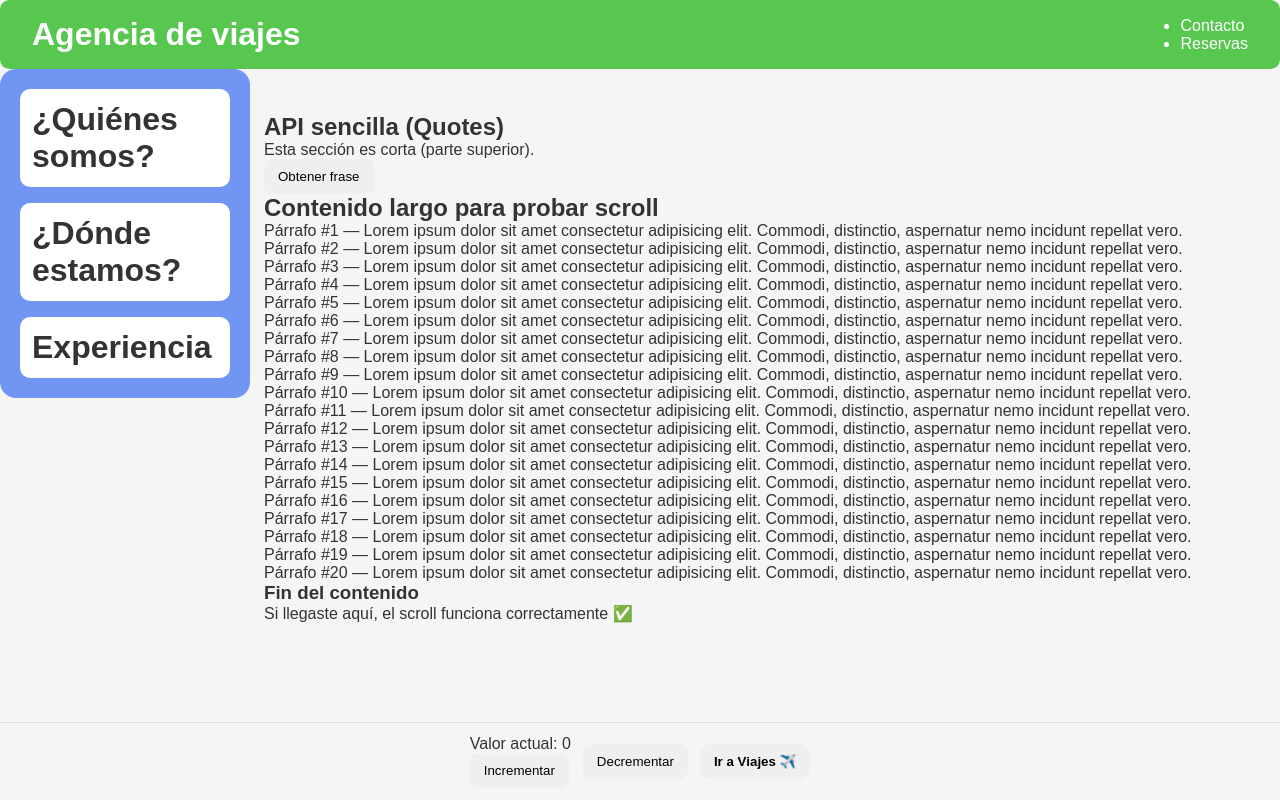
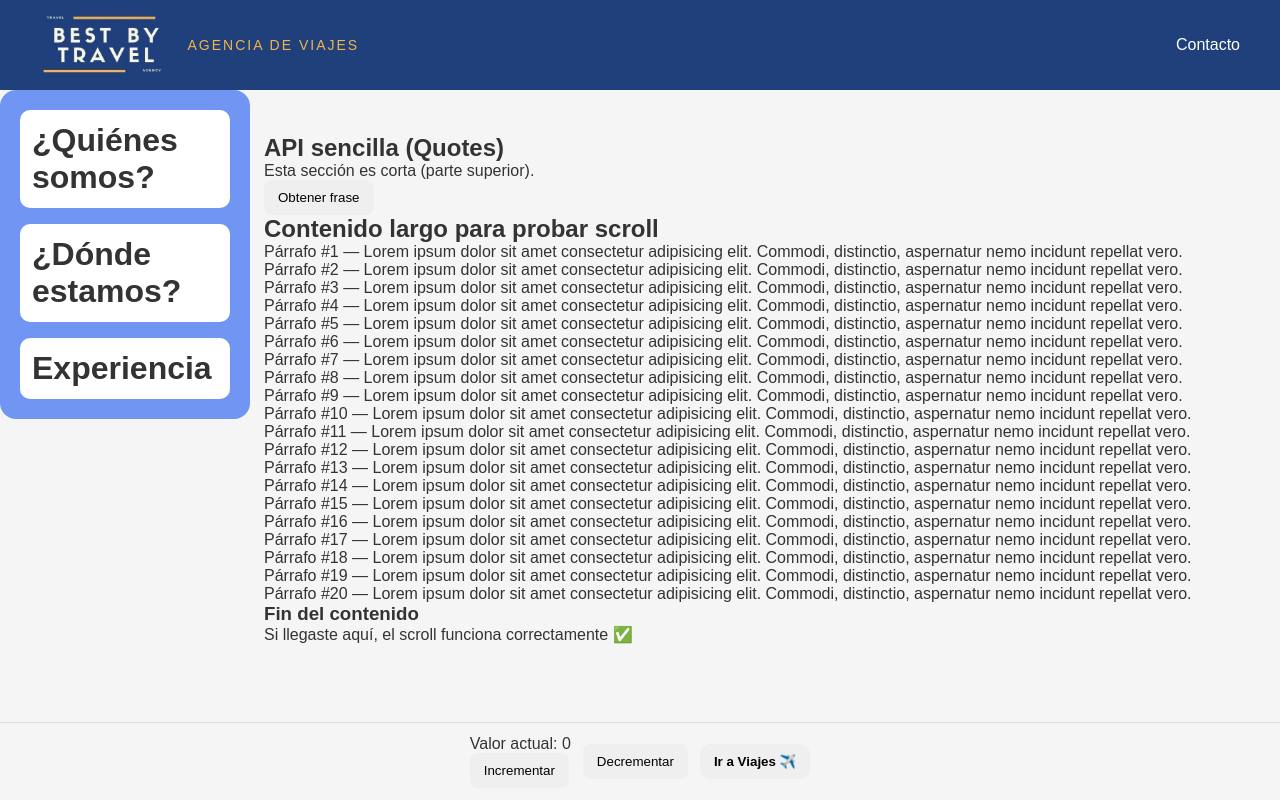
Before and after one commit to ignaciogmz99/react-vite-web, a React (Vite) app: page / in a window 1280 px wide. Built offline with nearby package versions, Linux system fonts and the light colour scheme.

Commit message:
Update navbar y pages viajes

```diff
--- a/src/Components/Footer.jsx
+++ b/src/Components/Footer.jsx
@@ -1,10 +1,19 @@
 import { useState } from "react";
-import { useNavigate } from "react-router-dom";
+import { useNavigate, useLocation } from "react-router-dom";
 import "./Footer.css";
 
 function Footer() {
   const [count, setCount] = useState(0);
   const navigate = useNavigate();
+  const location = useLocation();
+
+  const handleViajesClick = () => {
+    if (location.pathname === "/viajes") {
+      navigate("/");          // regresar a MainContent
+    } else {
+      navigate("/viajes");    // ir a Viajes
+    }
+  };
 
   return (
     <div className="footer">
@@ -18,8 +27,8 @@ function Footer() {
       </div>
 
       <div>
-        <button className="go-viajes" onClick={() => navigate("/viajes")}>
-          Ir a Viajes ✈️
+        <button className="go-viajes" onClick={handleViajesClick}>
+          {location.pathname === "/viajes" ? "Volver al Inicio 🏠" : "Ir a Viajes ✈️"}
         </button>
       </div>
     </div>
--- a/src/Components/Navbar.css
+++ b/src/Components/Navbar.css
@@ -1,10 +1,68 @@
-.container {
+:root {
+  --blue: #1f407a;
+  --gold: #f2b44c;
+  --white: #ffffff;
+}
+
+.navbar {
+  height: 90px;                 /* un poco más alto */
+  background-color: var(--blue);
   display: flex;
   justify-content: space-between;
   align-items: center;
-  padding: 16px 32px;
-  background-color: #18b50fb6;
-  color: white;
-  gap:40px;
-  border-radius: 0.25cm;
+  padding: 0 40px;
 }
+
+/* Izquierda */
+.navbar-left {
+  display: flex;
+  align-items: center;
+  gap: 20px;
+}
+
+/* LOGO GRANDE */
+.logo {
+  height: 65px;                 /* 👈 aquí lo hicimos grande */
+  width: auto;
+  object-fit: contain;
+}
+
+/* Texto debajo/side */
+.subtitle {
+  font-size: 14px;
+  color: var(--gold);
+  letter-spacing: 2px;
+  text-transform: uppercase;
+  font-weight: 500;
+}
+
+/* Menú */
+.navbar-menu {
+  list-style: none;
+  display: flex;
+  gap: 32px;
+  margin: 0;
+  padding: 0;
+}
+
+.navbar-menu li {
+  color: var(--white);
+  cursor: pointer;
+  font-weight: 500;
+  position: relative;
+}
+
+.navbar-menu li::after {
+  content: "";
+  position: absolute;
+  bottom: -6px;
+  left: 0;
+  width: 0%;
+  height: 2px;
+  background-color: var(--gold);
+  transition: width 0.3s ease;
+}
+
+.navbar-menu li:hover::after {
+  width: 100%;
+}
--- a/src/Components/Navbar.jsx
+++ b/src/Components/Navbar.jsx
@@ -1,19 +1,20 @@
 import "./Navbar.css";
+import logo from "../assets/logo.jpeg"; // ✅ ESTA es la ruta correcta
 
-function Navbar(){
-    return (
-        <div className = "container">
-            <div className = "Title">
-                <h1>Agencia de viajes</h1>
-            </div>
-            <div className = "Menu">
-                <ul>
-                    <li> Contacto</li>
-                    <li>Reservas</li>
-                </ul>
-            </div>
-        </div>
-    );
+function Navbar() {
+  return (
+    <nav className="navbar">
+      <div className="navbar-left">
+        <img src={logo} alt="Best By Travel Logo" className="logo" />
+
+        <span className="subtitle">Agencia de Viajes</span>
+      </div>
+
+      <ul className="navbar-menu">
+        <li>Contacto </li>
+      </ul>
+    </nav>
+  );
 }
 
 export default Navbar;
```
Also changed, not shown: src/assets/logo.jpeg (added).
